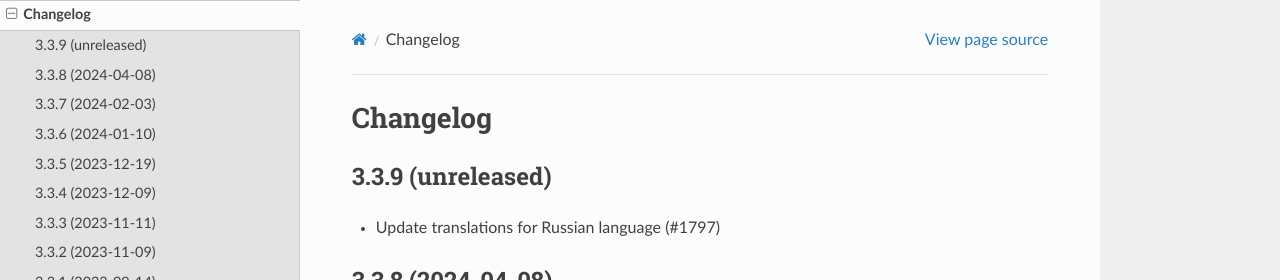
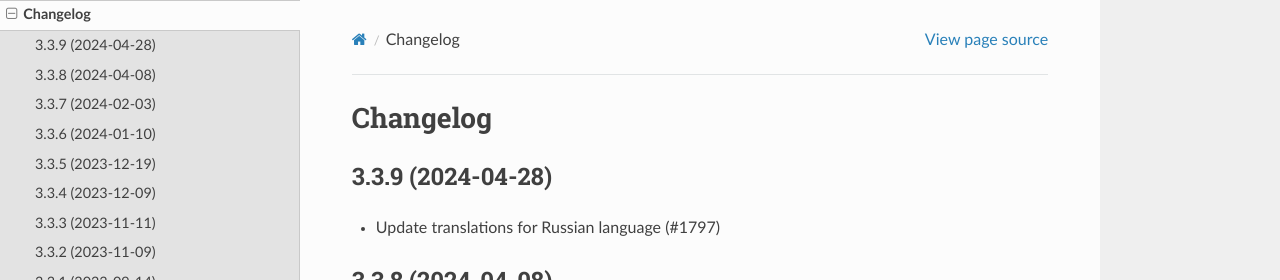
Before and after one commit to django-import-export/django-import-export, a Sphinx documentation site: the page built from docs/changelog.rst, in a window 1280 px wide and 900 px high. Shown: the top 280 px of the window. Built offline with Sphinx 7.4.7 and the Read the Docs theme 2.0.0, drawn with Linux system fonts in a browser that asks for light colours; pages that are not in the unit, such as notebooks, are missing from menus.

Commit message:
Preparing release 3.3.9

```diff
--- a/docs/changelog.rst
+++ b/docs/changelog.rst
@@ -1,7 +1,7 @@
 Changelog
 =========
 
-3.3.9 (unreleased)
+3.3.9 (2024-04-28)
 ------------------
 
 - Update translations for Russian language (#1797)
--- a/import_export/__init__.py
+++ b/import_export/__init__.py
@@ -1 +1 @@
-__version__ = "3.3.9.dev0"
+__version__ = "3.3.9"
```
